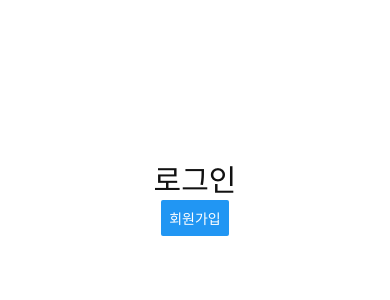
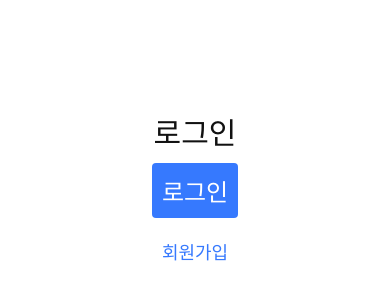
Before and after one commit to dongguntechnology/rn_chat, a React Native app: screen /Signin in a window 390 px wide. Shown: the part 226-526 px from the top of the page. Built offline with nearby package versions, Linux system fonts and the light colour scheme.

Commit message:
TButton 컴포넌트

```diff
--- /dev/null
+++ b/components/TButton.js
@@ -0,0 +1,78 @@
+import React from 'react';
+import {TouchableOpacity} from 'react-native';
+import styled from 'styled-components/native';
+import PropTypes from 'prop-types';
+
+const Container = styled.View`
+   background-color: ${({theme}) => theme.btnBackground};
+   padding: 10px;
+   margin: 10px 0;
+   flex: 1;
+   justify-content: center;
+   align-items: center;
+   border-radius: 4px;
+`;
+const Title = styled.Text`
+   font-size: 24px;
+   color: ${({theme}) => theme.btnTitle};
+`;
+
+const TButton = ({title, onPress, containerStyle, textStyle}) => {
+   //, disabled
+   return (
+      <TouchableOpacity onPress={onPress} style={{flexDirection: 'row'}}>
+         <Container style={containerStyle}>
+            <Title style={textStyle}>{title}</Title>
+         </Container>
+      </TouchableOpacity>
+   );
+};
+
+TButton.propTypes = {
+   title: PropTypes.string.isRequired,
+   onPress: PropTypes.func.isRequired,
+   containerStyle: PropTypes.object,
+   textStyle: PropTypes.object,
+};
+
+export default TButton;
+
+/*
+const Container = styled.View`
+  background-color: ${({ theme }) => theme.btnBackground};
+  padding: 10px;
+  margin: 10px 0;
+  flex: 1;
+  justify-content: center;
+  align-items: center;
+  border-radius: 4px;
+  opacity: ${({ disabled }) => (disabled ? 0.5 : 1)};
+`;
+const Title = styled.Text`
+  font-size: 24px;
+  color: ${({ theme }) => theme.btnTitle};
+`;
+
+const Button = ({ title, onPress, containerStyle, textStyle, disabled }) => {
+  return (
+    <TouchableOpacity
+      onPress={onPress}
+      style={{ flexDirection: 'row' }}
+      disabled={disabled}
+    >
+      <Container style={containerStyle} disabled={disabled}>
+        <Title style={textStyle}>{title}</Title>
+      </Container>
+    </TouchableOpacity>
+  );
+};
+
+Button.propTypes = {
+  title: PropTypes.string.isRequired,
+  onPress: PropTypes.func.isRequired,
+  containerStyle: PropTypes.object,
+  textStyle: PropTypes.object,
+  disabled: PropTypes.bool,
+};
+
+*/
--- a/components/index.js
+++ b/components/index.js
@@ -1,7 +1,8 @@
-// import Button from './Button';
+import TButton from './TButton';
 // import Image from './Image';
 // import Input from './Input';
 // import ErrorMessage from './ErrorMessage';
 // import Spinner from './Spinner';
 
-// export { Button, Image, Input, ErrorMessage, Spinner };
+export {TButton};
+//Image, Input, ErrorMessage, Spinner
--- a/navigations/Auth.js
+++ b/navigations/Auth.js
@@ -3,7 +3,6 @@ import {ThemeContext} from 'styled-components/native';
 import {createStackNavigator} from '@react-navigation/stack';
 import {MaterialIcons} from '@expo/vector-icons';
 import {Signin, Signup} from '../screens'; //, Profile
-import theme from '../theme';
 
 const Stack = createStackNavigator();
 
--- a/screens/Signin.js
+++ b/screens/Signin.js
@@ -3,9 +3,9 @@ import {ThemeContext} from 'styled-components/native';
 import styled from 'styled-components/native';
 import {useSafeAreaInsets} from 'react-native-safe-area-context';
 import {KeyboardAwareScrollView} from 'react-native-keyboard-aware-scroll-view';
-import {Alert, Button} from 'react-native';
+import {Alert} from 'react-native';
 // import { signin } from '../firebase';
-//import {Button, Image, Input, ErrorMessage} from '../components';
+import {TButton} from '../components'; //, Image, Input, ErrorMessage
 // import { validateEmail, removeWhitespace } from '../utils';
 // import { UserContext, ProgressContext } from '../contexts';
 
@@ -26,12 +26,19 @@ const StyledText = styled.Text`
 
 const Signin = ({navigation}) => {
    const insets = useSafeAreaInsets();
+   const theme = useContext(ThemeContext);
    return (
       <Container insets={insets}>
          <StyledText>로그인</StyledText>
-         <Button
+         <TButton
+            title="로그인"
+            onPress={() => navigation.navigate('Signin')}
+         />
+         <TButton
             title="회원가입"
             onPress={() => navigation.navigate('Signup')}
+            containerStyle={{marginTop: 0, backgroundColor: 'transparent'}}
+            textStyle={{color: theme.btnTextLink, fontSize: 18}}
          />
       </Container>
    );
```
